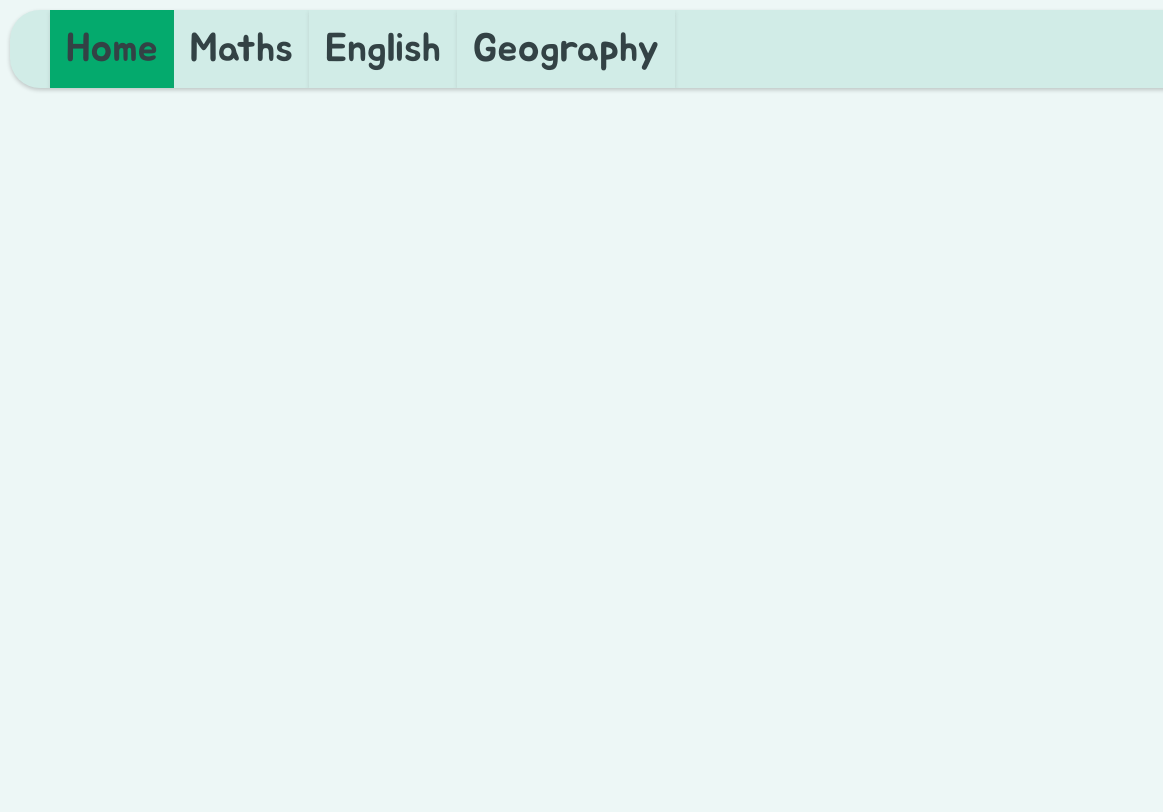
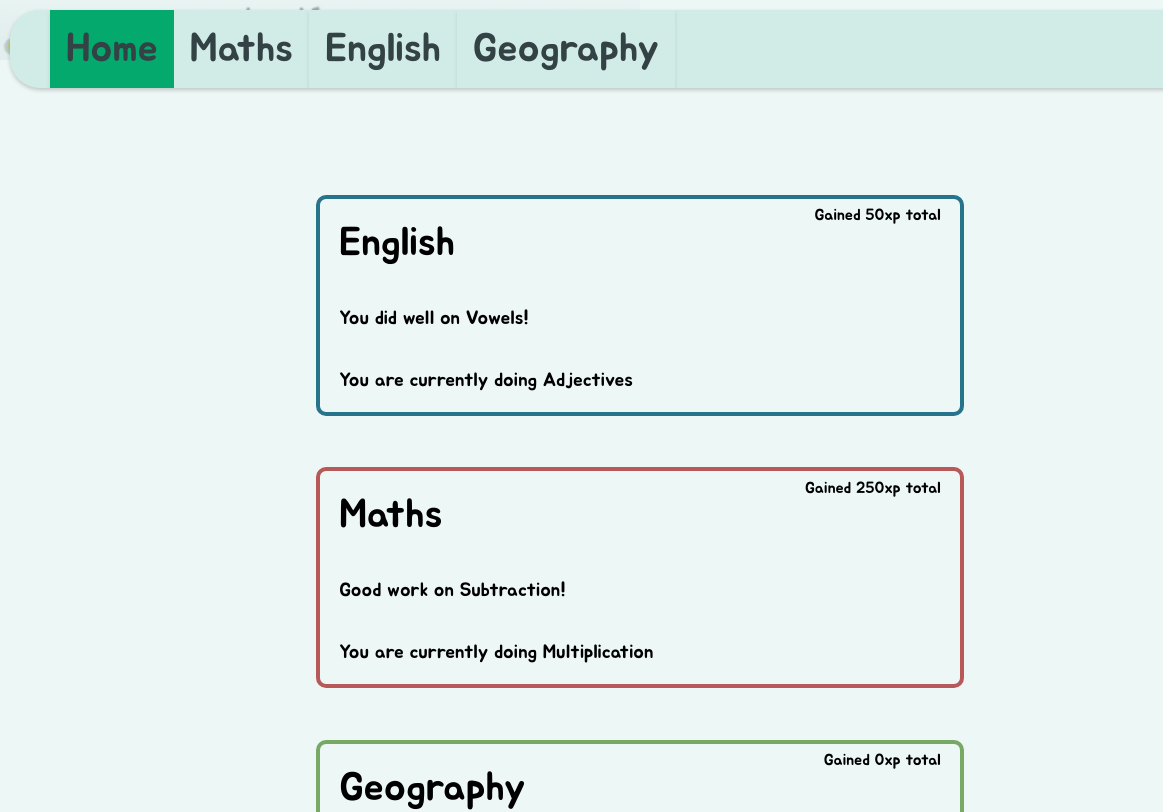
Before and after one commit to NojusMat/Hackajam, a plain HTML site: page index.html in a window 1280 px wide. Shown: the top 812 px of the page, 0-1163 px from the left. Drawn offline with Linux system fonts and the light colour scheme.

Commit message:
Added level bar, to be positioned

```diff
--- a/index.html
+++ b/index.html
@@ -9,8 +9,9 @@
 <link rel="preconnect" href="https://fonts.gstatic.com" crossorigin>
 <link href="https://fonts.googleapis.com/css2?family=Jua&display=swap" rel="stylesheet">
     <link rel="stylesheet" href="styles.css">
+    <script src="js.js"></script>
 </head>
-<body >
+<body onload="subjects()">
 
   <ul>
     <li><a class="active" href="index.html">Home</a></li>
@@ -23,7 +24,8 @@
 
   </ul>
 
-  <div id="mcqBox">
+  <img id="level" src="Screenshot 2023-03-29 155924.png"/>
+  <div id="subjectsBox">
 
   </div>
 
--- a/styles.css
+++ b/styles.css
@@ -202,3 +202,13 @@ li a:hover:not(.active) {
 #mcqBox {
   margin-top: 200px;
 }
+
+#subjectsBox {
+  margin-top:130px;
+}
+
+#level {
+  width: 50%;
+  margin: auto auto auto;
+
+}
```
Also changed, not shown: Screenshot 2023-03-29 155924.png (added).
